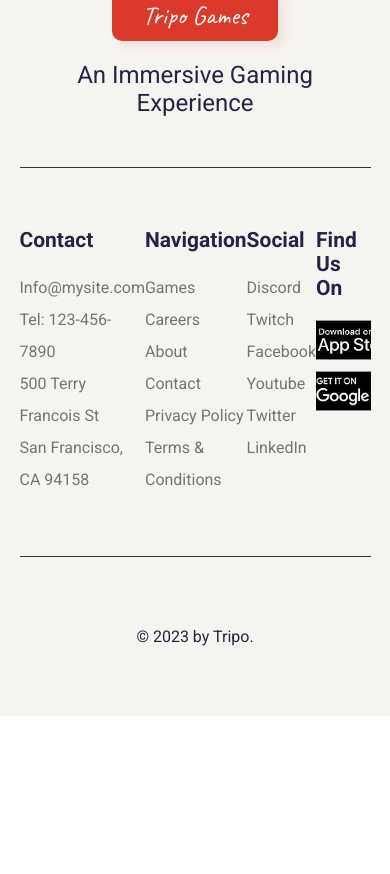
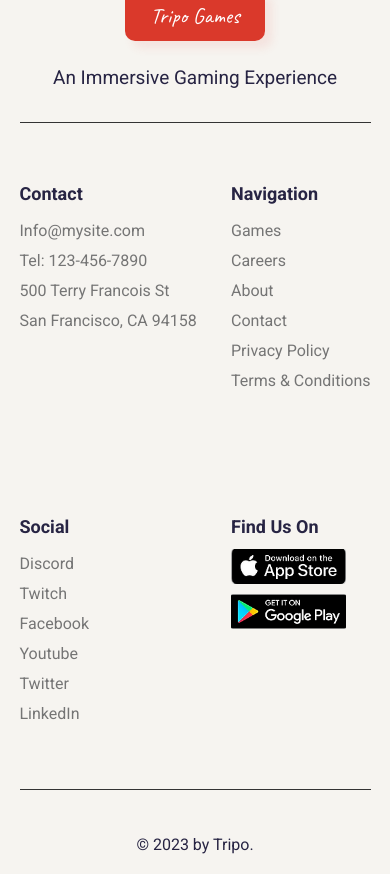
Before and after one commit to proe18/Tripo, a React (Create React App) app: page / in a window 390 px wide. Shown: the part 5960-6834 px from the top of the page. Before the commit the page ends 6676 px from the top, so only its background shows below. Built offline with nearby package versions, Linux system fonts and the light colour scheme; a web font is replaced by a local one.

Commit message:
fix responsive footer

```diff
--- a/src/components/footer/FooterStyled.js
+++ b/src/components/footer/FooterStyled.js
@@ -14,7 +14,7 @@ export const Heading = styled.div`
     ${Logo} {
         margin: 0 auto 20px;
 
-        @media (max-width: 280px) {
+        @media (max-width: 640px) {
             font-size: 2.2rem;
             max-width: 140px;
             max-height: 50px;
@@ -27,7 +27,7 @@ export const Text = styled.p`
     font-family: 'Roboto', sans-serif;
     color: ${({ theme }) => theme.color.textColor};
 
-    @media (max-width: 280px) {
+    @media (max-width: 640px) {
         font-size: 1.9rem;
         margin-top: 25px;
     }
@@ -41,10 +41,17 @@ export const Box = styled.div`
     border-width: 1px 0;
     margin-top: 50px;
 
-    @media (max-width: 280px) {
+    @media (max-width: 640px) {
         flex-wrap: wrap;
         margin-top: 33px;
+    }
+
+    @media (max-width: 379.5px) {
         justify-content: flex-start;
+    }
+
+    @media (min-width: 380px) and (max-width: 640px) {
+        justify-content: space-between;
     }
 `
 
@@ -55,7 +62,7 @@ export const ListTitle = styled.h1`
     color: ${({ theme }) => theme.color.textColor};
     margin-bottom: 20px;
 
-    @media (max-width: 280px) {
+    @media (max-width: 640px) {
         font-size: 1.8rem;
         margin-bottom: 12px;
     }
@@ -74,7 +81,7 @@ export const NavList = styled.ul`
     ${Image}:nth-last-of-type(1) {
         max-height: 40px;
 
-        @media (max-width: 280px) {
+        @media (max-width: 640px) {
             max-height: 35px;
         }
     }
@@ -82,22 +89,48 @@ export const NavList = styled.ul`
     ${Image}:last-of-type {
         min-height: 40px;
 
-        @media (max-width: 280px) {
+        @media (max-width: 640px) {
             min-height: 35px;
         }
     }
 
-    @media (max-width: 280px) {
-        padding: 20px 0;
-
+    @media (max-width: 640px) {
         ${Image} {
             max-width: 115px;
         }
+    }
 
+    @media (max-width: 379.5px) {
         &:nth-last-of-type(2) {
             margin-left: 30px;
         }
+    }
 
+    @media (max-width: 379.5px) {
+        &:first-of-type {
+            min-width: 70%;
+        }
+    }
+
+    @media (min-width: 380px) and (max-width: 464px) {
+        &:first-of-type {
+            min-width: 50%;
+        }
+    }
+
+    @media (min-width: 465px) and (max-width: 580px) {
+        &:first-of-type {
+            min-width: 60%;
+        }
+    }
+
+    @media (min-width: 581px) and (max-width: 640px) {
+        &:first-of-type {
+            min-width: 70%;
+        }
+    }
+
+    @media (max-width: 379.5px) {
         &:last-of-type {
             min-width: 250px;
 
@@ -108,9 +141,13 @@ export const NavList = styled.ul`
             }
         }
     }
+
+    @media (min-width: 380px) and (max-width: 640px) {
+        &:last-of-type {
+            min-width: 139.4px;
+        }
+    }
 `
-
-export const Link = styled.a``
 
 export const Item = styled.li`
     display: block;
@@ -125,18 +162,17 @@ export const Item = styled.li`
         font-size: 1.6rem;
         color: ${({ theme }) => theme.color.footerColor};
         margin: 0;
-
     }
 
-    ${Link} {
-        text-decoration: none;
-        color: ${({ theme }) => theme.color.footerColor};
-    }
-
-    @media (max-width: 280px) {
+    @media (max-width: 640px) {
         min-height: 30px;
         line-height: 30px;
     }
+`
+
+export const Link = styled.a`
+    text-decoration: none;
+    color: ${({ theme }) => theme.color.footerColor};
 `
 
 export const RouteLink = styled(ReactRouterLink)`
@@ -154,7 +190,7 @@ export const CoppyRight = styled.div`
         font-size: 1.6rem;
         padding: 70px 0;
 
-        @media (max-width: 280px) {
+        @media (max-width: 640px) {
             padding: 20px 0;
         }
     }
--- a/src/components/header-home/HeaderStyled.js
+++ b/src/components/header-home/HeaderStyled.js
@@ -99,7 +99,7 @@ export const Text = styled.p`
         margin: 8px 0 15px;
     }
 
-    @media (min-width: 376px) and (max-width: 415px) {
+    @media (min-width: 377px) and (max-width: 415px) {
         font-size: 2rem;
         margin: 8px 0 15px;
     }
@@ -127,6 +127,10 @@ export const Games = styled.div`
 
     @media (max-width: 280px) {
         margin-top: 85px;
+    }
+
+    @media (min-width: 281px) and (max-width: 359px) {
+        margin-top: 45px;
     }
 
     @media (min-width: 360px) and (max-width: 415px) {
@@ -251,11 +255,7 @@ export const Game = styled(ReactRouterLink)`
         margin-bottom: 10px;
     }
 
-    @media (min-width: 541px) and (max-width: 916px) {
-        margin-bottom: 30px;
-    }
-
-    @media (min-width: 1001px) and (max-width: 1286px) {
+    @media (min-width: 541px) and (max-width: 1286px) {
         margin-bottom: 30px;
     }
 `
@@ -318,7 +318,7 @@ export const More = styled.div`
         -webkit-transform: scale(1.1);
     }
 
-    @media (max-width: 540px) {
+    @media (max-width: 1286px) {
         &:hover ${Heading} {
             transform: none;
             -ms-transform: none;
@@ -329,13 +329,6 @@ export const More = styled.div`
 
     @media (min-width: 541px) and (max-width: 912px) {
         margin-top: -30px;
-
-        &:hover ${Heading} {
-            transform: none;
-            -ms-transform: none;
-            -moz-transform: none;
-            -webkit-transform: none;
-        }
     }
 
     @media (min-width: 653px) and (max-width: 668px) {
@@ -345,12 +338,5 @@ export const More = styled.div`
 
     @media (min-width: 1001px) and (max-width: 1286px) {
         margin-top: -31px;
-
-        &:hover ${Heading} {
-            transform: none;
-            -ms-transform: none;
-            -moz-transform: none;
-            -webkit-transform: none;
-        }
     }
 `
```
